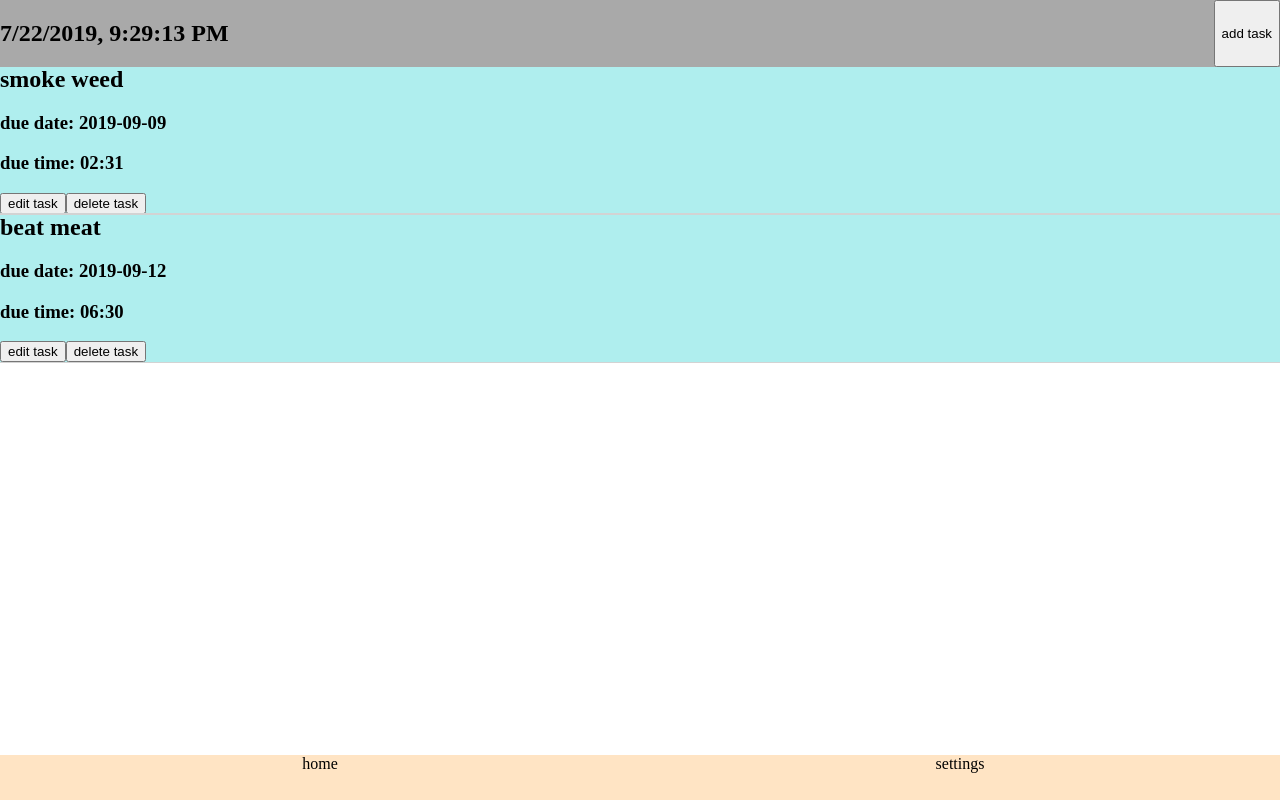
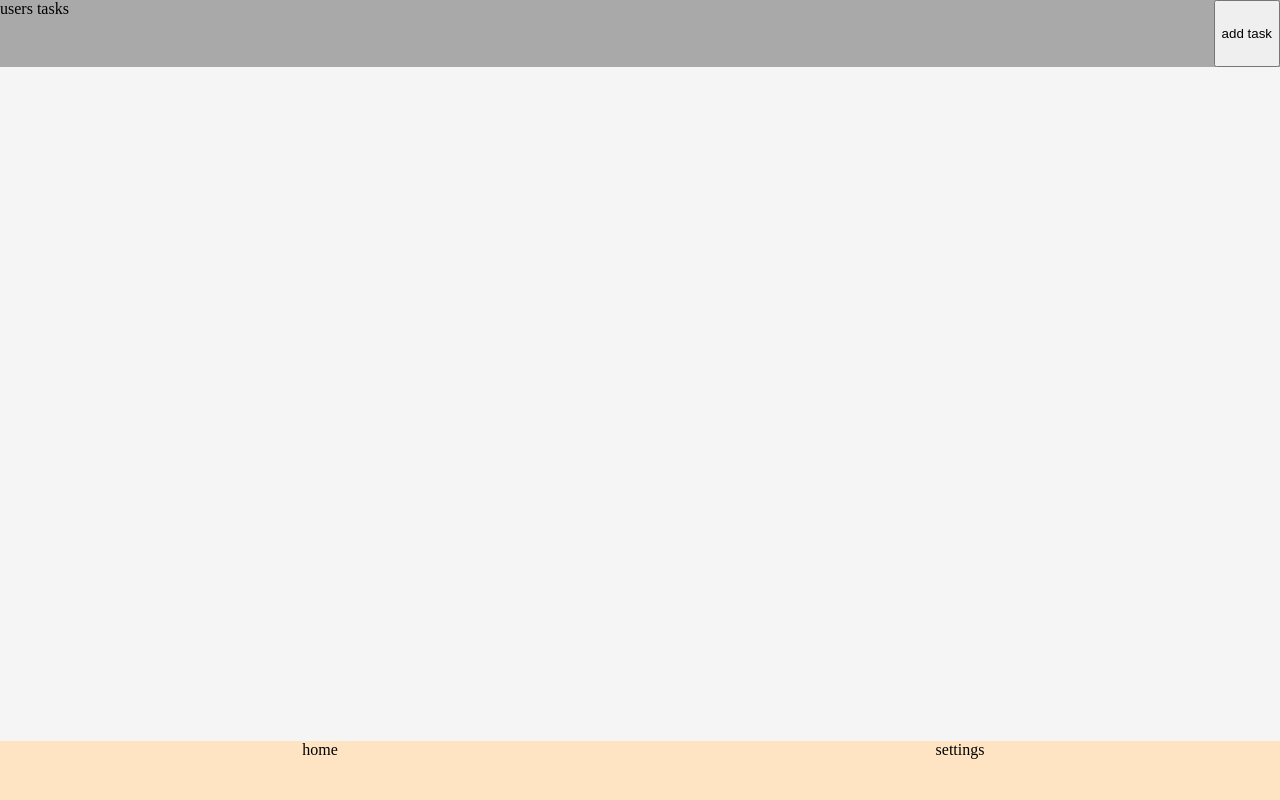
Before and after one commit to cvega15/Todue-Original, a React (Create React App) app in the folder todo_app/: page / in a window 1280 px wide. Built offline with nearby package versions, Linux system fonts and the light colour scheme.

Commit message:
changed css divs to flexboxes

```diff
--- a/todo_app/src/App.js
+++ b/todo_app/src/App.js
@@ -14,12 +14,12 @@ class App extends React.Component {
             <ModalContextProvider>
                 <TasksContextProvider>
                     <BrowserRouter>
-                        <div className="App">
+                        <div className="app">
                             <Switch>
                                 <Route exact path='/' component={Home} />
                                 <Route exact path='/settings' component={Settings} />
                             </Switch>
-                            <Navbar/>
+                            <Navbar />
                         </div>
                     </BrowserRouter>
                 </TasksContextProvider>
--- a/todo_app/src/AppStyles.css
+++ b/todo_app/src/AppStyles.css
@@ -3,24 +3,21 @@ html, body{
     padding: 0;
 }
 
-.header{
+.app{
+    position: absolute;
+    margin: auto;
+    height: 100%;
+    width: 100%;
     display: flex;
-    position: fixed;
-    flex: 1;
-    justify-content: space-between;
-    width: 100%;
-    background-color: darkgrey;
-    top: 0;
+    flex-direction: column;
+    background-color: #f5f5f5;
 }
 
 .navbar{
+    min-height: 20px;
+    height: 8%;
     display: flex;
-    position: fixed;
-    flex: 1;
     justify-content: center;
-    height: 45px;
-    width: 100%;
-    bottom: 0;
 }
 
 .navlink{
@@ -29,14 +26,32 @@ html, body{
     text-align: center;
     width: 100%;
     background-color: bisque;
-    outline-style: none;
-    outline-color: black;
-    outline-width: 0.01px;
 }
 
 .navlink:hover{
     color: gray;
     background-color: blanchedalmond;
+}
+
+.home{
+    height: 100%;
+    display: flex;
+    flex-direction: column;
+}
+
+.settings{
+    height: 100%;
+    display: flex;
+    flex-direction: column;
+    overflow: auto;
+}
+
+.header{
+    min-height: 20px;
+    height: 10%;
+    display: flex;
+    justify-content: space-between;
+    background-color: darkgrey;
 }
 
 .task{
@@ -47,8 +62,10 @@ html, body{
 }
 
 .tasks-area{
-    margin-top: 66px;
-    padding-bottom: 45px;
+    height: 100%;
+    display: flex;
+    flex-direction: column;
+    overflow: auto;
 }
 
 .modal-background{
@@ -63,7 +80,7 @@ html, body{
 }
 
 .modal-box{
-    position: fixed;
+    position: absolute;
     margin: auto;
     top: 0;
     bottom: 0;
@@ -74,13 +91,12 @@ html, body{
     width: 95%;
     height: 85%;
     display: flex;
-    flex-flow: column;
+    flex-direction: column;
 }
 
 .modal-header{
     display: flex;
     justify-content: space-between;
-    height: 10%;
 }
 
 .notifications-header{
@@ -98,7 +114,7 @@ html, body{
 
 .page{
     display: flex;
-    flex-flow: column;
+    flex-direction: column;
     min-width: 100%;
     scroll-snap-align: start;
 }
@@ -113,6 +129,6 @@ html, body{
 
 .modal-content{
     display: flex;
-    flex-flow: column;
+    flex-direction: column;
     height: 90%;
 }
--- a/todo_app/src/components/AddNotifications.js
+++ b/todo_app/src/components/AddNotifications.js
@@ -19,7 +19,7 @@ class AddNotifications extends React.Component{
             var new_notifications = this.state.notifications;
             new_notifications.push(to_add);
             this.setState({notifications: new_notifications});
-            this.props.handleNotifications(this.state.notifications)
+            this.props.handleNotifications(this.state.notifications);
         };
     };
 
@@ -27,10 +27,12 @@ class AddNotifications extends React.Component{
         var new_notifications = this.state.notifications;
         new_notifications = new_notifications.filter(notification => notification !== to_delete)
         this.setState({notifications: new_notifications});
+        console.log(this.state.notifications)
         this.props.handleNotifications(this.state.notifications)
     };
 
     render(){
+
         const all_notifications = this.state.notifications.map((notification, index) => <Notification
                 key={index}
                 notification_time={notification}
--- a/todo_app/src/components/Header.js
+++ b/todo_app/src/components/Header.js
@@ -1,18 +1,29 @@
 import React from 'react';
-import Timer from './Timer';
 import { ModalContext } from '../contexts/ModalContext';
 
 class Header extends React.Component {
 
     static contextType = ModalContext;
+
     render(){
         const { toggleModal } = this.context;
-        return(
-            <div className='header'>
-                <Timer />
-                <button onClick={ () => toggleModal(null) }>add task</button>
-            </div>
-        );
+        var title = this.props.title;
+        if(title === 'users tasks'){
+            return(
+                <div className='header'>
+                    { title }
+
+                    <button onClick={ () => toggleModal(null) }>add task</button>
+
+                </div>
+            );
+        }else{
+            return(
+                <div className='header'>
+                    { title }
+                </div>
+            );
+        }
     };
 };
 
--- a/todo_app/src/components/Home.js
+++ b/todo_app/src/components/Home.js
@@ -10,7 +10,7 @@ class Home extends React.Component {
         return (
             <div className="home">
                 <Modal />
-                <Header />
+                <Header title="users tasks" />
                 <TasksArea />
             </div>
         );
--- a/todo_app/src/components/Settings.js
+++ b/todo_app/src/components/Settings.js
@@ -1,12 +1,19 @@
 import React from 'react';
+import Header from './Header';
 
 class Settings extends React.Component {
 
     render(){
 
         return (
-            <div>
-                <p>welcome to the settings page</p>
+            <div className="settings">
+                <Header title="settings"/>
+                <div className="settings area">
+                    <h3>log in</h3>
+                    <h3>change theme</h3>
+                    <h3>change timezone</h3>
+                    <h3>change clock mode</h3>
+                </div>
             </div>
         );
     };
--- a/todo_app/src/components/Task.js
+++ b/todo_app/src/components/Task.js
@@ -29,9 +29,9 @@ class App extends React.Component{
                 const { deleteTask } = context;
                 return(
                     <div className="task">
-                        <h2 style={{ margin: "0", }}>{this.props.task_name}</h2>
-                        <h3>due date: {this.props.due_date}</h3>
-                        <h3>due time: {this.props.due_time}</h3>
+                        <h2 style={{ margin: "0", }}>{ this.props.task_name }</h2>
+                        <h3>due date: { this.props.due_date }</h3>
+                        <h3>due time: { this.props.due_time }</h3>
                         <button onClick={ this.handleEdit }>edit task</button>
                         <button onClick={ () => deleteTask(this.props.id) }>delete task</button>
                     </div>
--- a/todo_app/src/contexts/TasksContext.js
+++ b/todo_app/src/contexts/TasksContext.js
@@ -5,16 +5,13 @@ export const TasksContext = createContext();
 class TasksContextProvider extends Component {
 
     state = {
-        tasks: [
-            {task_name: "smoke weed", due_date: "2019-09-09", due_time: "02:31", notifications: "06:50,10:30,09:15", id: 347},
-            {task_name: "beat meat", due_date: "2019-09-12", due_time: "06:30", notifications: "06:50,10:30", id: 152}
-        ],
+        tasks: [],
     };
 
     addTask = (task_name, due_date, due_time, notifications) => {
         if(task_name === null){
             task_name = "untitled";
-        }
+        };
 
         var new_tasks = this.state.tasks;
         var new_task = {task_name: task_name, due_date: due_date, due_time: due_time, notifications: notifications, id: Math.random() * 1000}
@@ -23,12 +20,11 @@ class TasksContextProvider extends Component {
         this.setState({
             tasks: new_tasks
         });
+        console.log(this.state.tasks)
     };
 
-    editTask = (task_name, due_date, due_time, task_id) => {
-
-        var new_task = {task_name: task_name, due_date: due_date, due_time: due_time, id: task_id}
-
+    editTask = (task_name, due_date, due_time, notifications, task_id) => {
+        var new_task = {task_name: task_name, due_date: due_date, due_time: due_time, notifications: notifications, id: task_id}
         var i;
         for(i = 0; i < this.state.tasks.length; i++){
             if(this.state.tasks[i].id === task_id){
@@ -37,6 +33,7 @@ class TasksContextProvider extends Component {
                 this.setState({
                     tasks: new_tasks
                 });
+                console.log(this.state.tasks)
                 return
             };
         };
@@ -50,6 +47,7 @@ class TasksContextProvider extends Component {
         this.setState({
             tasks: new_tasks
         });
+        console.log(this.state.tasks)
     };
 
     render() {
```
Also changed, not shown: todo_app/src/components/Timer.js (line endings or trailing spaces), todo_app/src/contexts/ModalContext.js (line endings or trailing spaces).
